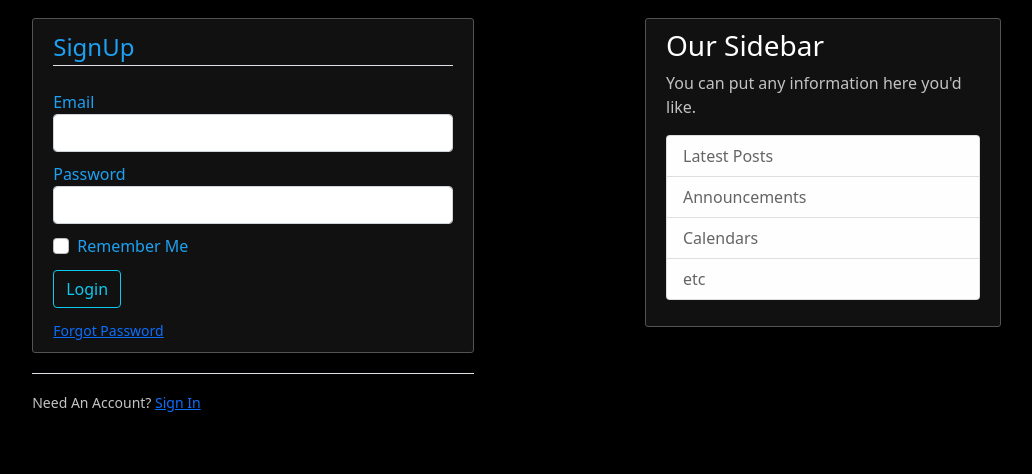
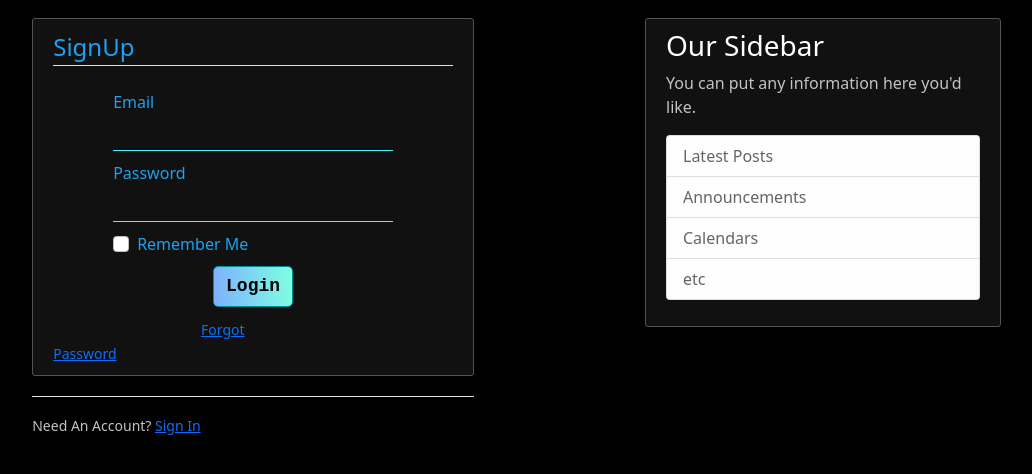
Before and after one commit to Vrushabh6300/Flask-Blog-App, a Flask app: page /login in a window 1280 px wide. Shown: the part 62-536 px from the top of the page, without its empty margins (197-1229 px from the left). Run offline with Flask 2, Linux system fonts and the light colour scheme; some libraries are stand-ins or nearby versions.

Commit message:
Update login.html

```diff
--- a/app/templates/login.html
+++ b/app/templates/login.html
@@ -7,42 +7,42 @@
             <fieldset class="form-group">
                 <legend class="border-bottom mb-4">SignUp</legend>
                 <div class="form-group">
-                    {{ form.email.label(class="form-control-label") }}
+                    {{ form.email.label(class="form-control-label custom-label") }}
 
                     {% if form.email.errors %}
-                        {{ form.email(class="form-control form-control is-invalid") }}
-                        <div class="invalid-feedback">
+                        {{ form.email(class="form-control is-invalid custom-text") }}
+                        <div class="invalid-feedback custom-label">
                             {% for error in form.email.errors %}
                                 <span>{{ error }}</span>
                             {% endfor %}
                         </div>
                     {% else %}
-                        {{ form.email(class="form-control form-control") }}
+                        {{ form.email(class="form-control custom-text") }}
                     {% endif %}
                 </div>
                 <div class="form-group">
-                    {{ form.password.label(class="form-control-label") }}
+                    {{ form.password.label(class="form-control-label custom-label") }}
 
                     {% if form.password.errors %}
-                        {{ form.password(class="form-control form-control is-invalid") }}
-                        <div class="invalid-feedback">
+                        {{ form.password(class="form-control is-invalid custom-text") }}
+                        <div class="invalid-feedback custom-label">
                             {% for error in form.password.errors %}
                                 <span>{{ error }}</span>
                             {% endfor %}
                         </div>
                     {% else %}
-                        {{ form.password(class="form-control form-control") }}
+                        {{ form.password(class="form-control custom-text") }}
                     {% endif %}
                 </div>
-                <div class="form-check">
+                <div class="form-check custom-label">
                     {{ form.remember(class="form-check-input") }}
                     {{ form.remember.label(class="form-check-label") }}
                 </div>
             </fieldset>
             <div class="form-group">
-                {{ form.submit(class="btn btn-outline-info") }}
+                {{ form.submit(class="btn custom-btn") }}
             </div>
-            <small class="text-muted ml-2">
+            <small class="text-muted ml-2" style="margin: auto 37%; width: 40px;">
                 <a href="#">Forgot Password</a>
             </small>
         </form>
```
